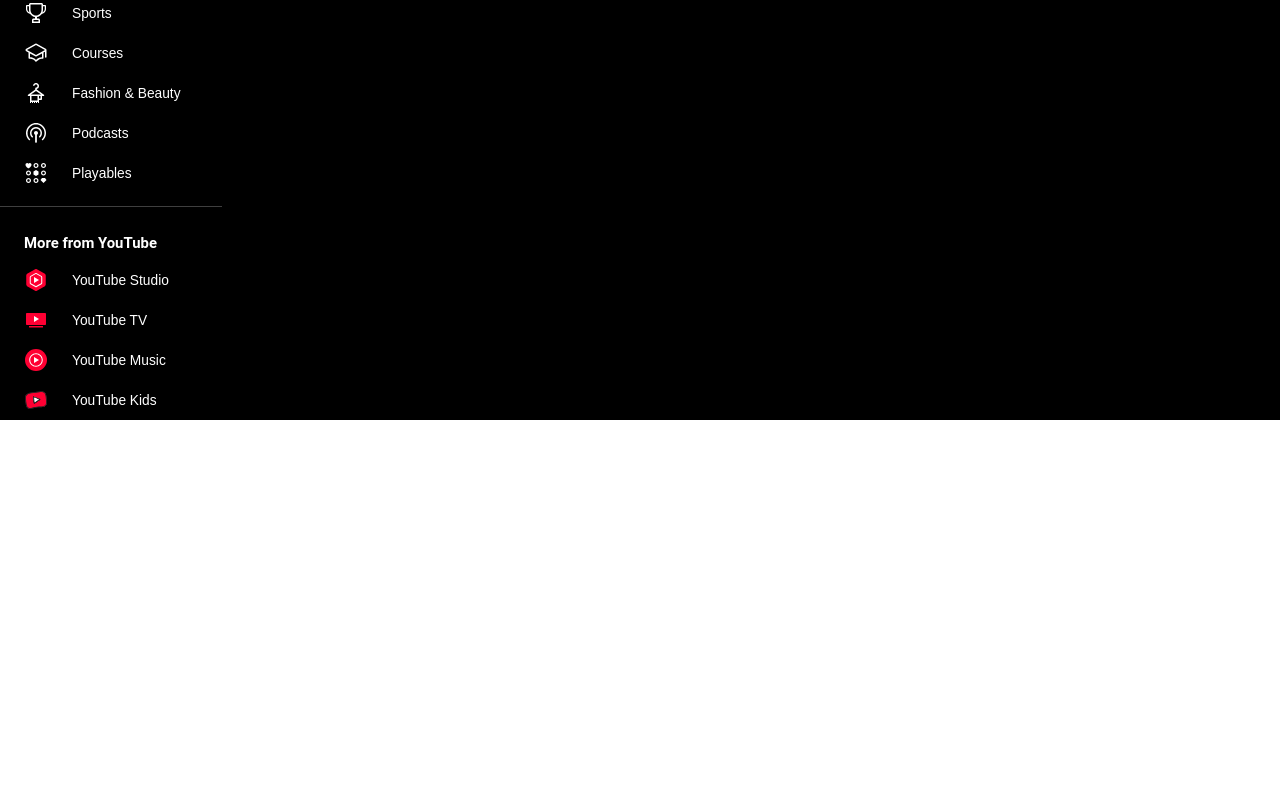
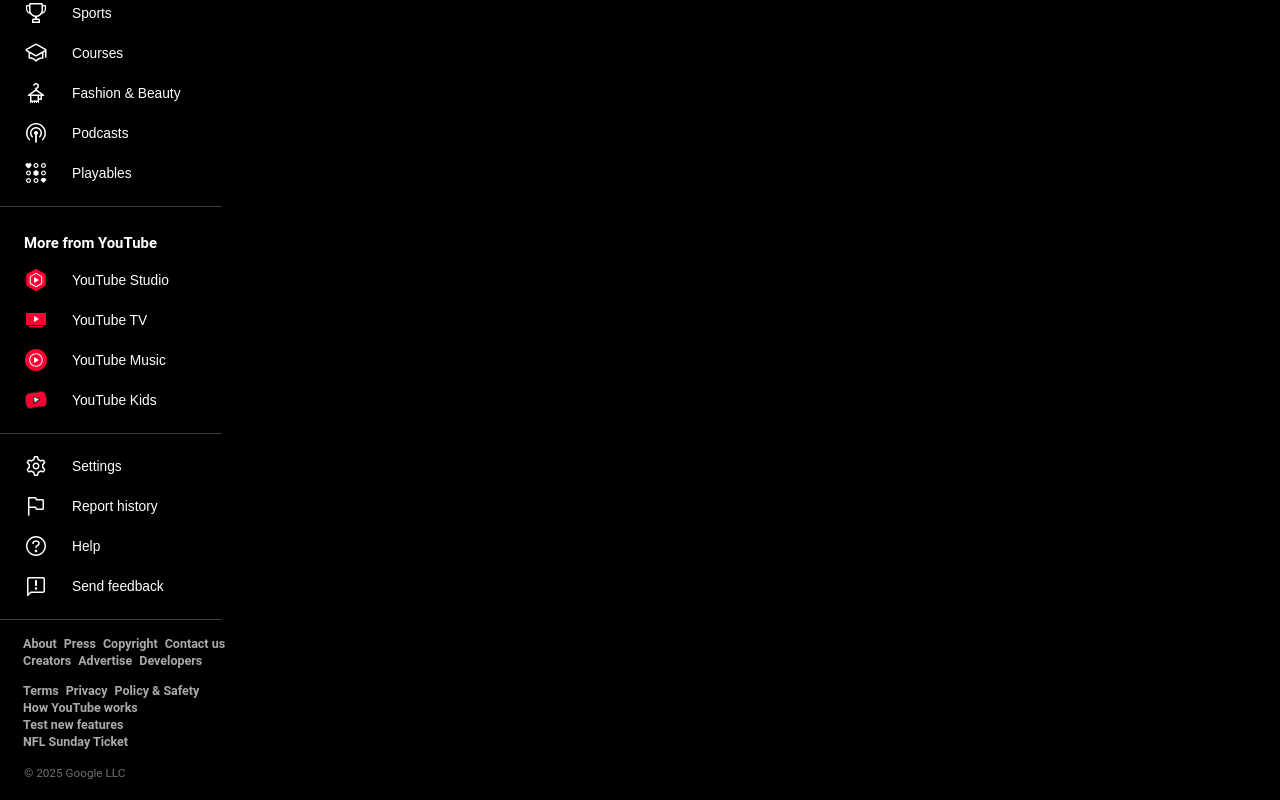
Before and after one commit to Luke7787/Youtube, a React (Create React App) app in the folder my-app/: page / in a window 1280 px wide. Shown: the part 1261-2061 px from the top of the page. Before the commit the page ends 1681 px from the top, so only its background shows below. Built offline with nearby package versions, Linux system fonts and the light colour scheme; the HTML template or start-up script is replaced by a standard one.

Commit message:
implemented setting section and ending section

```diff
--- a/my-app/src/App.css
+++ b/my-app/src/App.css
@@ -130,3 +130,41 @@
   transform: translateY(-5px);
   margin-bottom: 3.5px;
 }
+
+.end_section{
+  padding-top: 6.5px;
+  margin-left: 7px;
+  color: rgb(170, 170, 170);
+  font-size: 12.5px;
+  font-weight: 700;
+  max-width: 210px;
+  line-height: 0.8;
+  display: flex;
+  flex-wrap: wrap;
+  gap: 7px;
+}
+
+.end_section2{
+  margin-top: 20px;
+  margin-left: 7px;
+  color: rgb(170, 170, 170);
+  font-size: 12.5px;
+  font-weight: 700;
+  max-width: 210px;
+  line-height: 0.8;
+  display: flex;
+  flex-wrap: wrap;
+  gap: 7px;
+}
+
+.ending{
+  margin-top: -10px;
+  color: rgb(113, 113, 113);
+  font-size: 11.75px;
+  margin-left: 8px;
+  margin-bottom: 20px;
+}
+
+.pointer{
+  cursor: pointer;
+}
--- a/my-app/src/App.js
+++ b/my-app/src/App.js
@@ -788,6 +788,108 @@
             YouTube Kids
           </button>
 
+          {/* Section Divider */}
+          <hr className="Divider2" />
+
+          {/* Setting Section */}
+
+          {/* Youtube's Setting Icon SVG */}
+          <button className="LeftSideBarButton">
+              <svg
+                xmlns="http://www.w3.org/2000/svg"
+                fill="currentColor"
+                height="24"
+                viewBox="0 0 24 24"
+                width="24"
+                className="IconStyle"
+              >
+               <path clip-rule="evenodd"
+               d="m14.302 6.457-.668-.278L12.87 3.5h-1.737l-.766 2.68-.668.277c-.482.2-.934.463-1.344.778l-.575.44-2.706-.677-.868 1.504 1.938 2.003-.093.716c-.033.255-.05.514-.05.779 0 .264.017.524.05.779l.093.716-1.938 2.003.868 1.504 2.706-.677.575.44c.41.315.862.577 1.344.778l.668.278.766 2.679h1.737l.765-2.68.668-.277c.483-.2.934-.463 1.345-.778l.574-.44 2.706.677.869-1.504-1.938-2.003.092-.716c.033-.255.05-.514.05-.779 0-.264-.017-.524-.05-.779l-.092-.716 1.938-2.003-.869-1.504-2.706.677-.574-.44c-.41-.315-.862-.577-1.345-.778Zm4.436.214Zm-3.86-1.6-.67-2.346c-.123-.429-.516-.725-.962-.725h-2.492c-.446 0-.838.296-.961.725l-.67 2.347c-.605.251-1.17.58-1.682.972l-2.37-.593c-.433-.108-.885.084-1.108.47L2.717 8.08c-.223.386-.163.874.147 1.195l1.698 1.755c-.04.318-.062.642-.062.971 0 .329.021.653.062.97l-1.698 1.756c-.31.32-.37.809-.147 1.195l1.246 2.158c.223.386.675.578 1.109.47l2.369-.593c.512.393 1.077.72 1.681.972l.67 2.347c.124.429.516.725.962.725h2.492c.446 0 .839-.296.961-.725l.67-2.347c.605-.251 1.17-.58 1.682-.972l2.37.593c.433.108.885-.084 1.109-.47l1.245-2.158c.223-.386.163-.874-.147-1.195l-1.698-1.755c.04-.318.062-.642.062-.971 0-.329-.021-.653-.062-.97l1.698-1.756c.31-.32.37-.809.147-1.195L20.038 5.92c-.224-.386-.676-.578-1.11-.47l-2.369.593c-.512-.393-1.077-.72-1.681-.972ZM15.5 12c0 1.933-1.567 3.5-3.5 3.5S8.5 13.933 8.5 12s1.567-3.5 3.5-3.5 3.5 1.567 3.5 3.5ZM14 12c0 1.105-.895 2-2 2s-2-.895-2-2 .895-2 2-2 2 .895 2 2Z"
+               fill-rule="evenodd"
+               />
+              </svg>
+              Settings
+            </button>
+
+          {/* Youtube's Report history Icon SVG */}
+          <button className="LeftSideBarButton">
+              <svg
+                xmlns="http://www.w3.org/2000/svg"
+                fill="currentColor"
+                height="24"
+                viewBox="0 0 24 24"
+                width="24"
+                className="IconStyle"
+              >
+                <path clip-rule="evenodd"
+                d="M4.75 3H4v18.25c0 .414.336.75.75.75s.75-.336.75-.75V14H11l.585 1.17c.254.509.774.83 1.342.83H18.5c.828 0 1.5-.672 1.5-1.5v-8c0-.828-.672-1.5-1.5-1.5H13l-.585-1.17C12.16 3.32 11.64 3 11.073 3H4.75Zm.75 9.5h6.427l.415.83.585 1.17H18.5v-8h-6.427l-.415-.83-.585-1.17H5.5v8Z"
+                fill-rule="evenodd"
+                />
+              </svg>
+              Report history
+            </button>
+
+          {/* Youtube's Help Icon SVG */}
+          <button className="LeftSideBarButton">
+              <svg
+                xmlns="http://www.w3.org/2000/svg"
+                fill="currentColor"
+                height="24"
+                viewBox="0 0 24 24"
+                width="24"
+                className="IconStyle"
+              >
+                <path clip-rule="evenodd"
+                d="M3.5 12c0 4.694 3.806 8.5 8.5 8.5s8.5-3.806 8.5-8.5-3.806-8.5-8.5-8.5S3.5 7.306 3.5 12ZM12 2C6.477 2 2 6.477 2 12s4.477 10 10 10 10-4.477 10-10S17.523 2 12 2Zm2.245 7.505v-.003l-.003-.045c-.004-.044-.012-.114-.03-.2-.034-.174-.103-.4-.234-.619-.234-.39-.734-.883-1.978-.883s-1.744.494-1.978.883c-.131.22-.2.445-.235.62-.017.085-.025.155-.029.2l-.003.044v.004c-.004.415-.34.749-.755.749-.417 0-.755-.338-.755-.755H9h-.755v-.022l.001-.036.008-.114c.008-.092.023-.218.053-.367.058-.294.177-.694.42-1.1.517-.86 1.517-1.616 3.273-1.616 1.756 0 2.756.756 3.272 1.617.244.405.363.805.421 1.1.03.148.046.274.053.366l.008.114v.036l.001.013v.008L15 9.5h.755c0 .799-.249 1.397-.676 1.847-.374.395-.853.634-1.202.808l-.04.02c-.398.2-.646.333-.82.516-.136.143-.262.358-.262.809 0 .417-.338.755-.755.755s-.755-.338-.755-.755c0-.799.249-1.397.676-1.847.374-.395.853-.634 1.202-.808l.04-.02c.398-.2.646-.333.82-.516.135-.143.261-.356.262-.804ZM12 18.25c.69 0 1.25-.56 1.25-1.25s-.56-1.25-1.25-1.25-1.25.56-1.25 1.25.56 1.25 1.25 1.25Z"
+                fill-rule="evenodd"
+                />
+              </svg>
+              Help
+            </button>
+
+          {/* Youtube's Send Feedback Icon SVG */}
+          <button className="LeftSideBarButton">
+              <svg
+                xmlns="http://www.w3.org/2000/svg"
+                fill="currentColor"
+                height="24"
+                viewBox="0 0 24 24"
+                width="24"
+                className="IconStyle"
+              >
+                <path clip-rule="evenodd"
+                d="M6.379 17.5H19c.276 0 .5-.224.5-.5V5c0-.276-.224-.5-.5-.5H5c-.276 0-.5.224-.5.5v14.379l1.44-1.44.439-.439Zm-1.879 4-.033.033-.26.26-.353.353c-.315.315-.854.092-.854-.353V5c0-1.105.895-2 2-2h14c1.105 0 2 .895 2 2v12c0 1.105-.895 2-2 2H7l-2.5 2.5ZM12 6c.552 0 1 .448 1 1v4c0 .552-.448 1-1 1s-1-.448-1-1V7c0-.552.448-1 1-1Zm0 9.75c.69 0 1.25-.56 1.25-1.25s-.56-1.25-1.25-1.25-1.25.56-1.25 1.25.56 1.25 1.25 1.25Z"
+                fill-rule="evenodd"
+                />
+              </svg>
+              Send feedback
+            </button>
+
+          {/* Section Divider */}
+          <hr className="Divider2" />
+
+          {/* End Section */}
+          <span className="end_section">
+            <span className = "pointer">About</span>
+            <span className = "pointer">Press</span>
+            <span className = "pointer">Copyright</span>
+            <span className = "pointer">Contact us</span>
+            <span className = "pointer">Creators</span>
+            <span className = "pointer">Advertise</span>
+            <span className = "pointer">Developers</span>
+          </span>
+
+          <h6 className="end_section2">
+          <span className = "pointer">Terms</span>
+          <span className = "pointer">Privacy</span>
+          <span className = "pointer">Policy & Safety</span>
+          <span className = "pointer">How YouTube works</span>
+          <span className = "pointer">Test new features</span>
+          <span className = "pointer">NFL Sunday Ticket</span>
+        </h6>
+
+        <span className="ending">© 2025 Google LLC</span>
+
       </aside>
     </div>
   );
```
